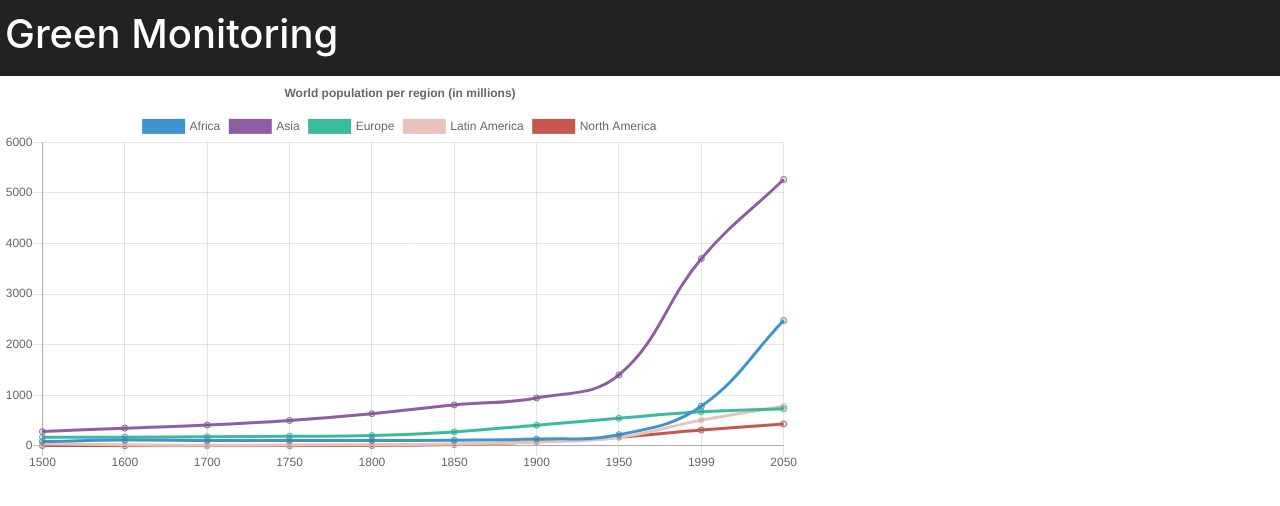
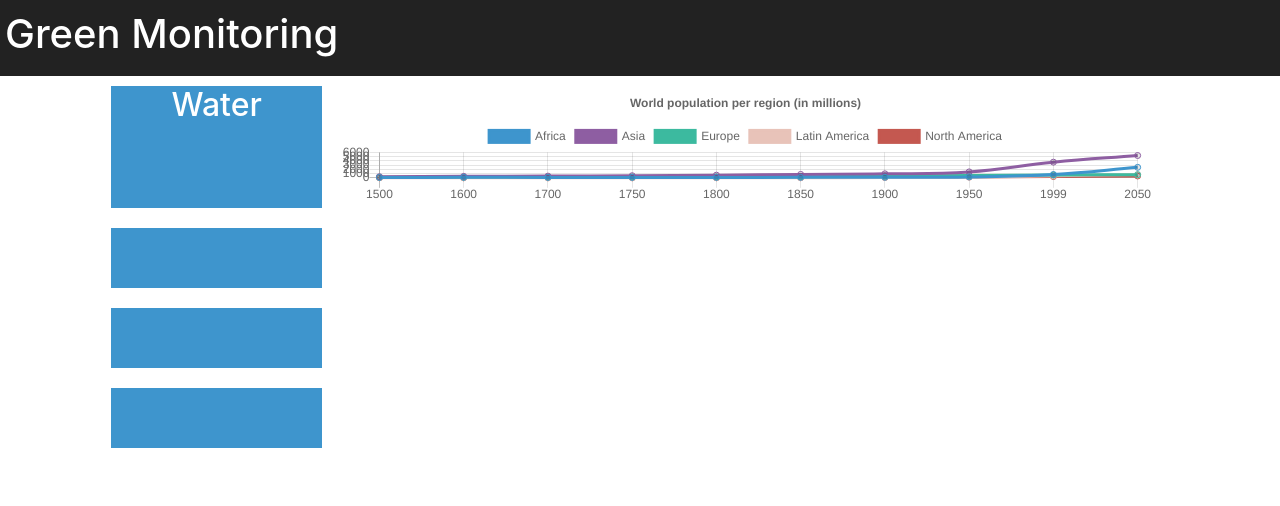
Before and after one commit to Zentetsu/GreenMonitoring, a Flask app: page / in a window 1280 px wide. Shown: the top 506 px of the page. Run offline with Flask 2, Linux system fonts and the light colour scheme; some libraries are stand-ins or nearby versions.

Commit message:
webapp updated

```diff
--- a/webapp/app.py
+++ b/webapp/app.py
@@ -7,4 +7,4 @@ def index():
     return render_template('index.html')
 
 if __name__ == '__main__':
-    app.run(host='192.168.1.29', port=80)
+    app.run(host='192.168.1.47', port=80)
--- a/webapp/static/graph.js
+++ b/webapp/static/graph.js
@@ -1,4 +1,4 @@
-var ctx = document.getElementById("line-chart").getContext('2d');
+var ctx = document.getElementById("line-chart-water").getContext('2d');
 var myChart = new Chart(ctx, {
   type: 'line',
   data: {
--- a/webapp/templates/index.html
+++ b/webapp/templates/index.html
@@ -12,9 +12,60 @@
   </div>
 </div>
 
-  <div style="width:800;text-align:center">
-    <canvas id="line-chart" width="100%"></canvas>
+<div class="container-fluid">
+
+
+  <div class="row" style="padding:10px 5px;height:auto;min-height:60px;max-height:300px;">
+      <div class="col-md-1" ></div>
+
+      <div class="col-md-2" style="background-color:#3e95cd;text-align:center;">
+        <h2 style="color:white;">Water</h2>
+      </div>
+
+      <div class="col-md-8" style="text-align:center;">
+        <canvas id="line-chart-water" width="100%" height="15%"></canvas>
+      </div>
+
+      <div class="col-md-1" ></div>
   </div>
+
+  <div class="row" style="padding:10px 5px;">
+      <div class="col-md-1" ></div>
+
+      <div class="col-md-2" style="background-color:#3e95cd";"></div>
+
+      <div class="row" style="padding:10px 5px;height:auto;min-height:60px;max-height:300px;">
+        <canvas id="line-chart-light" width="100%" height="15%"></canvas>
+      </div>
+
+      <div class="col-md-1" ></div>
+  </div>
+
+ <div class="row" style="padding:10px 5px;">
+      <div class="col-md-1" ></div>
+
+      <div class="col-md-2" style="background-color:#3e95cd";"></div>
+
+      <div class="row" style="padding:10px 5px;height:auto;min-height:60px;max-height:300px;">
+        <canvas id="line-chart-gaz" width="100%" height="15%"></canvas>
+      </div>
+
+      <div class="col-md-1" ></div>
+  </div>
+
+  <div class="row" style="padding:10px 5px;">
+      <div class="col-md-1" ></div>
+
+      <div class="col-md-2" style="background-color:#3e95cd";"></div>
+
+      <div class="row" style="padding:10px 5px;height:auto;min-height:60px;max-height:300px;">
+        <canvas id="line-chart-temperature" width="100%" height="15%"></canvas>
+      </div>
+
+      <div class="col-md-1" ></div>
+  </div>
+</div>
+
 <script type="text/javascript" src='/static/graph.js'></script>
 </body>
 </html>
```
